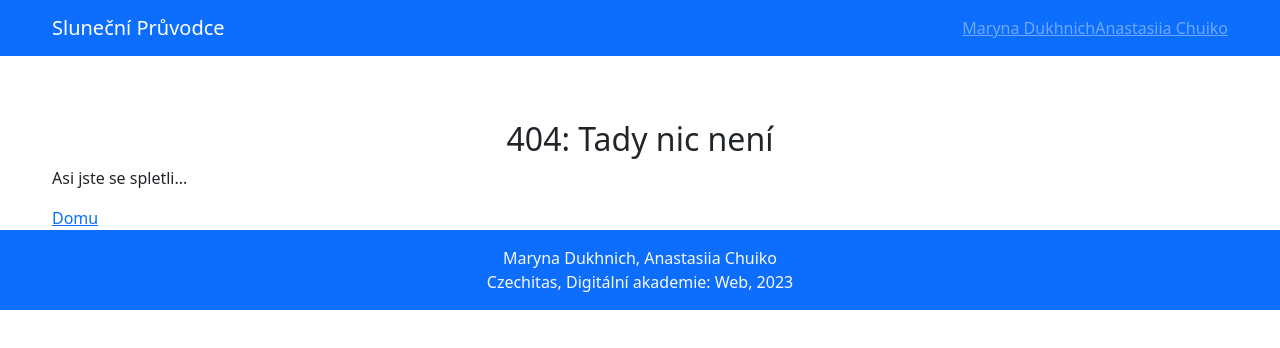
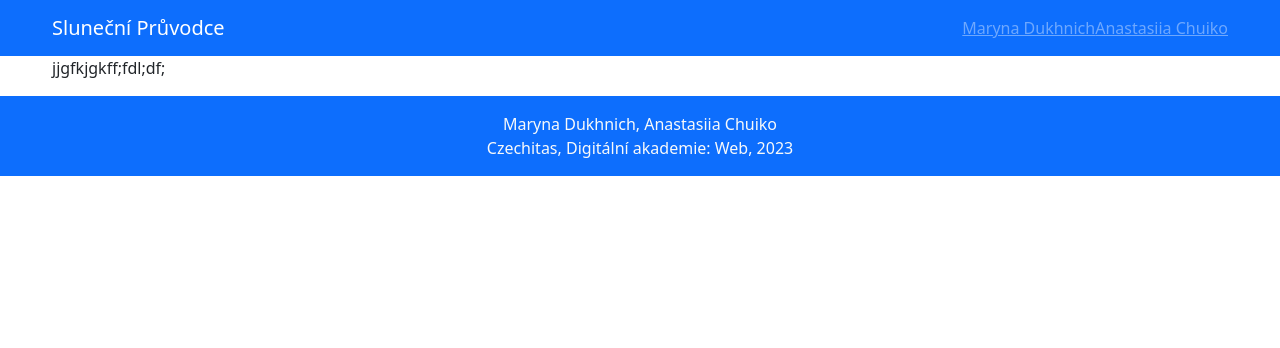
Before and after one commit to dukhnich/o-projektu, a React (Vite) app: page /chuiko in a window 1280 px wide. Before the commit this address had no page. Shown: the top 348 px of the page. Built offline with nearby package versions, Linux system fonts and the light colour scheme.

Commit message:
Stranka Anastasiia

```diff
--- a/src/components/Header/index.jsx
+++ b/src/components/Header/index.jsx
@@ -13,7 +13,7 @@ function Header() {
         <Navbar.Collapse id="basic-navbar-nav">
           <Nav className="ms-auto">
             <NavLink to="/dukhnich">Maryna Dukhnich</NavLink>
-            <NavLink to="/chijko">Anastasiia Chuiko</NavLink>
+            <NavLink to="/chuiko">Anastasiia Chuiko</NavLink>
           </Nav>
         </Navbar.Collapse>
       </Container>
--- a/src/index.jsx
+++ b/src/index.jsx
@@ -4,6 +4,7 @@ import { App } from './App';
 import { ErrorPage } from './pages/ErrorPage';
 import { Dukhnich } from './pages/Dukhnich';
 import { createBrowserRouter, RouterProvider } from 'react-router-dom';
+import { Chuiko } from './pages/Chuiko'
 
 import './global.css';
 
@@ -22,8 +23,8 @@ const router = createBrowserRouter([
         element: <Dukhnich />,
       },
       {
-        path: 'chijko',
-        element: <HomePage />,
+        path: 'chuiko',
+        element: <Chuiko />,
       },
       {
         path: '*',
--- /dev/null
+++ b/src/pages/Chuiko/index.jsx
@@ -0,0 +1,18 @@
+import { Link } from 'react-router-dom';
+import './style.css';
+
+export const Chuiko = () => {
+  return (
+    <div className="container">
+      <p>
+        jjgfkjgkff;fdl;df;
+      </p>
+      <p>
+
+      </p>
+      <p>
+
+      </p>
+    </div>
+  );
+};
```
Also changed, not shown: src/pages/Chuiko/style.css (added).
